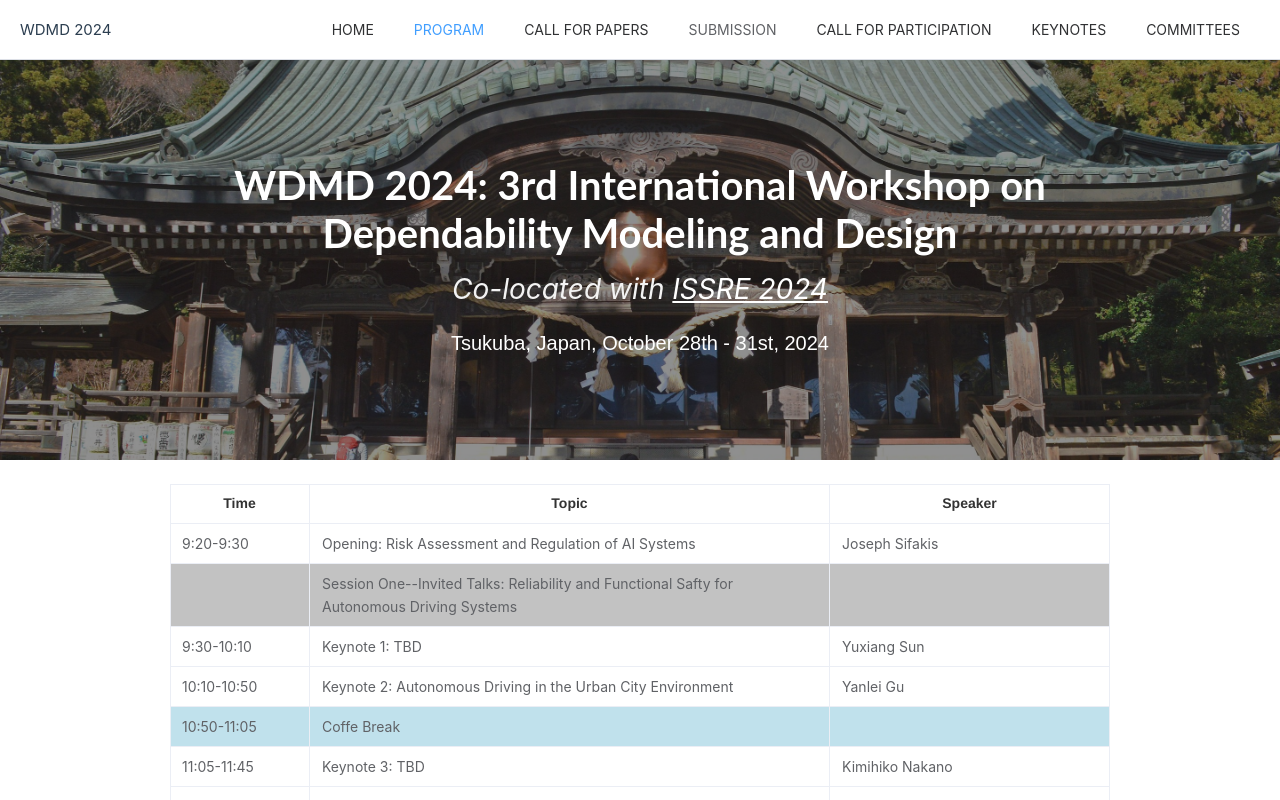
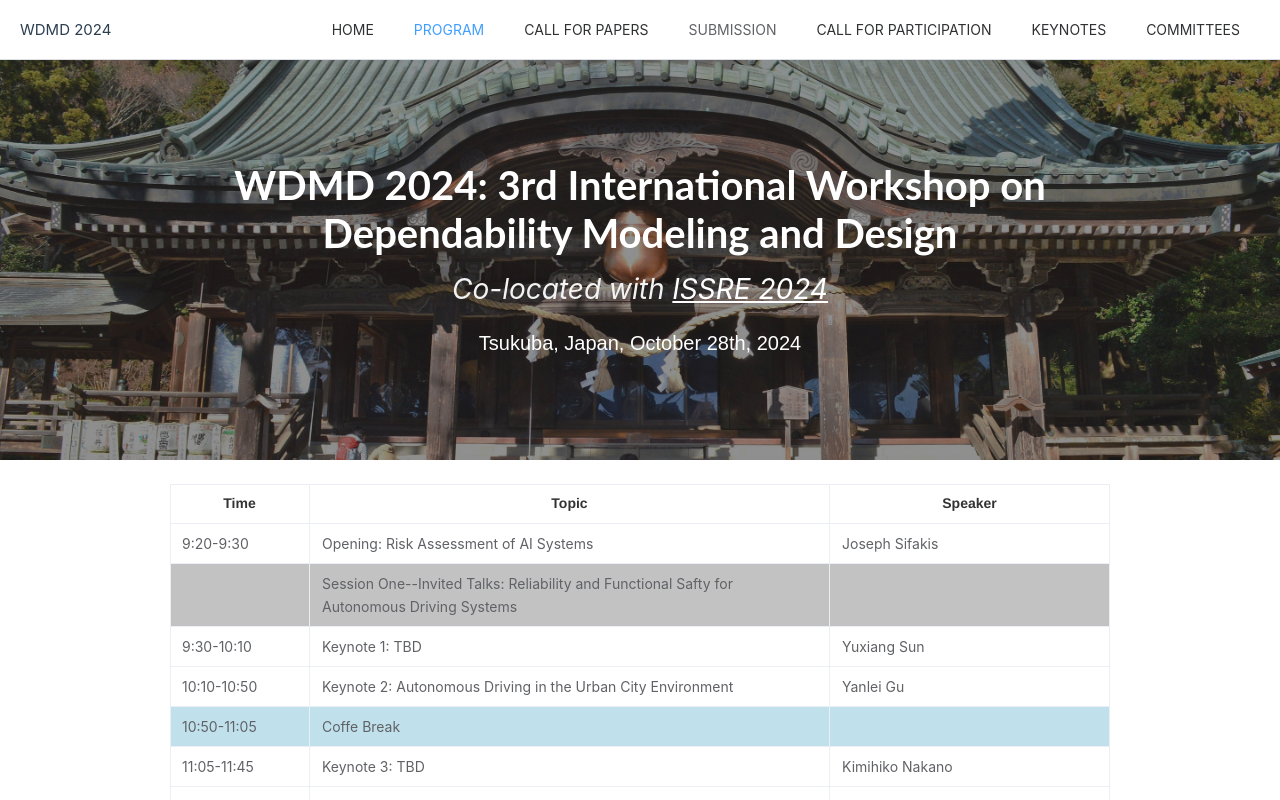
Before and after one commit to issre-wdmd/issre-wdmd.github.io, a Vue app: page /#/program in a window 1280 px wide. Shown: the top 800 px of the page. Built offline with nearby package versions, Linux system fonts and the light colour scheme.

Commit message:
feat: 修改文案

```diff
--- a/src/components/TheBanner.vue
+++ b/src/components/TheBanner.vue
@@ -5,7 +5,7 @@
       <h2 class="title font-lato">WDMD 2024: 3rd International Workshop on </h2>
       <h2 class="title font-lato">Dependability Modeling and Design</h2>
       <div class="subtitle">Co-located with <a href="https://issre.github.io/2024/" target="_blank">ISSRE 2024</a></div>
-      <div class="tip font-merri">Tsukuba, Japan, October 28th - 31st, 2024</div>
+      <div class="tip font-merri">Tsukuba, Japan, October 28th, 2024</div>
     </div>
   </div>
 </template>
--- a/src/views/ProgramView.vue
+++ b/src/views/ProgramView.vue
@@ -31,21 +31,20 @@ interface MethodProps {
 }
 
 const tableData: Data[] = [
-  { time: '9:20-9:30', speaker: 'Joseph Sifakis', topic: 'Opening: Risk Assessment and Regulation of AI Systems' },
+  { time: '9:20-9:30', speaker: 'Joseph Sifakis', topic: 'Opening: Risk Assessment of AI Systems' },
   { time: '', speaker: '', topic: 'Session One--Invited Talks: Reliability and Functional Safty for Autonomous Driving Systems' },
   { time: '9:30-10:10', speaker: 'Yuxiang Sun', topic: 'Keynote 1: TBD' },
   { time: '10:10-10:50', speaker: 'Yanlei Gu', topic: 'Keynote 2: Autonomous Driving in the Urban City Environment' },
   { time: '10:50-11:05', speaker: '', topic: 'Coffe Break' },
   { time: '11:05-11:45', speaker: 'Kimihiko Nakano', topic: 'Keynote 3: TBD' },
-  { time: '11:45-12:30', speaker: '', topic: 'Panel 1：Reliability and Functional Safty for Autonomous Driving Systems' },
-  { time: '12:30-13:40', speaker: '', topic: 'Lunch Break' },
+  { time: '11:45-13:40', speaker: '', topic: 'Lunch Break' },
   { time: '', speaker: '', topic: 'Session Two --- Invited Talks: Reliablity and Modelling Technogies for AI Systems' },
   { time: '13:40-14:20', speaker: 'Jun Ai', topic: `Keynote 4: AI-powered software reliability engineering and it's application` },
   { time: '14:20-15:00', speaker: 'Mohamed Wahib', topic: 'Keynote 5: Parallelism in LLMs: Beyond Data, Tensor, and Pipeline Parallelism' },
   { time: '15:00- 15:15', speaker: '', topic: 'Coffe Break' },
   { time: '15:15-15:55', speaker: 'Xing Pan', topic: 'Keynote 6: Reliability Analysis and Evaluation of Computing Network' },
   { time: '15:55-16:35', speaker: 'Guanpeng Li', topic: 'Keynote 7: TBD' },
-  { time: '16:35-17:20', speaker: '', topic: 'Panel 2: Reliability Technologies for AI training/Inference Systems' },
+  { time: '16:35-17:20', speaker: '', topic: 'Panel: Reliability Technologies for AI training/Inference Systems' },
   { time: '', speaker: '', topic: `Session Three --- Paper session: Reliability Modelling and It's Application` },
   { time: '17:20-17:30', speaker: 'Feng Liu, Zifan Zeng, Chongzhe Zhang, Joseph Sifakis, Qunli Zhang, Shiming Liu and Peng Wang.', topic: 'World Models: The Safety Perspective' },
   { time: '17:30-17:40', speaker: 'Irfan Sljivo, Pavlo Vlastos, Corey Carter and Aaron Woodard.', topic: 'Developing a Dependable Multi-Agent Rover Swarm Using cFS' },
```
Also changed, not shown: src/views/KeynotesView.vue (+3 -3 lines).
